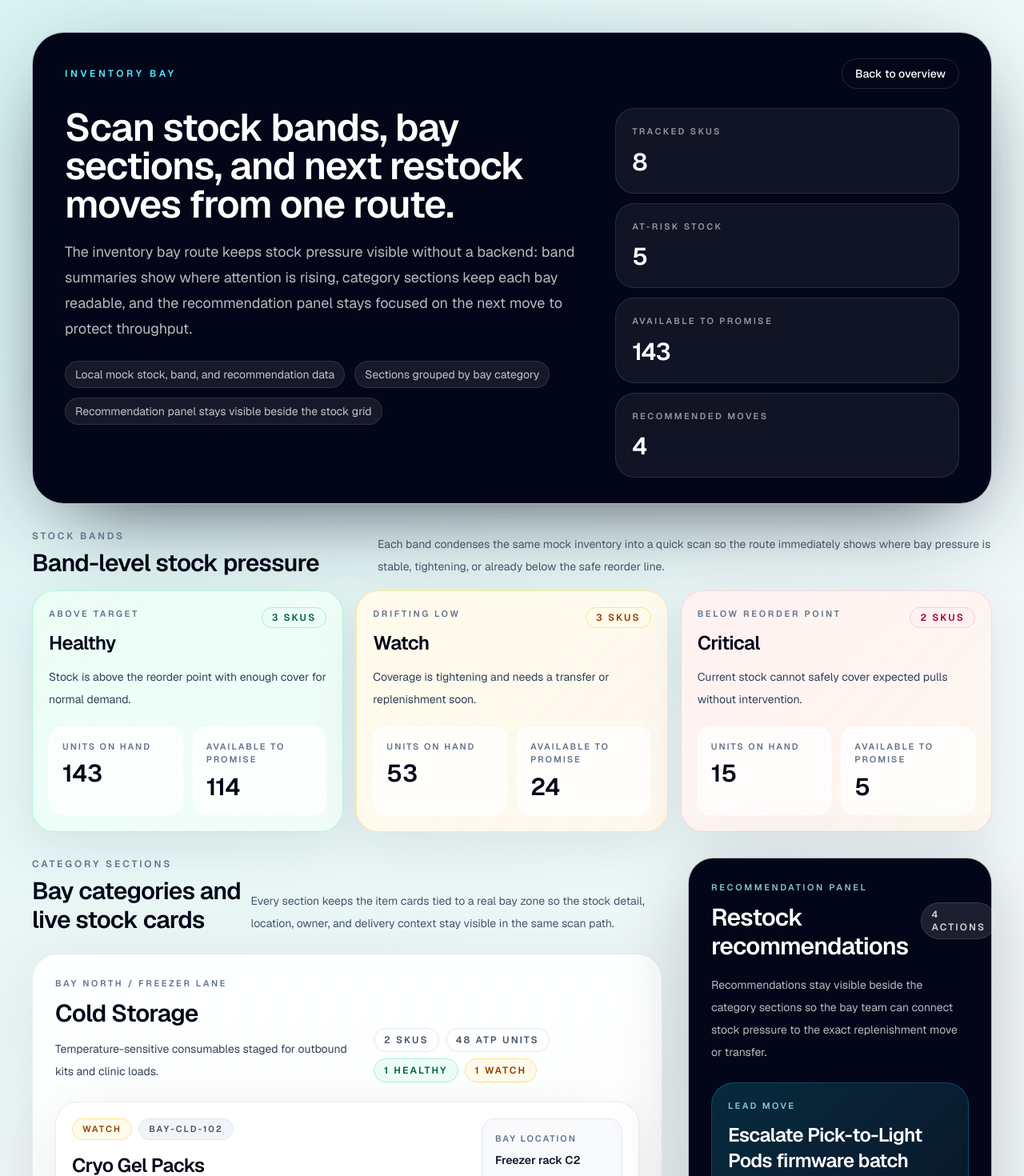
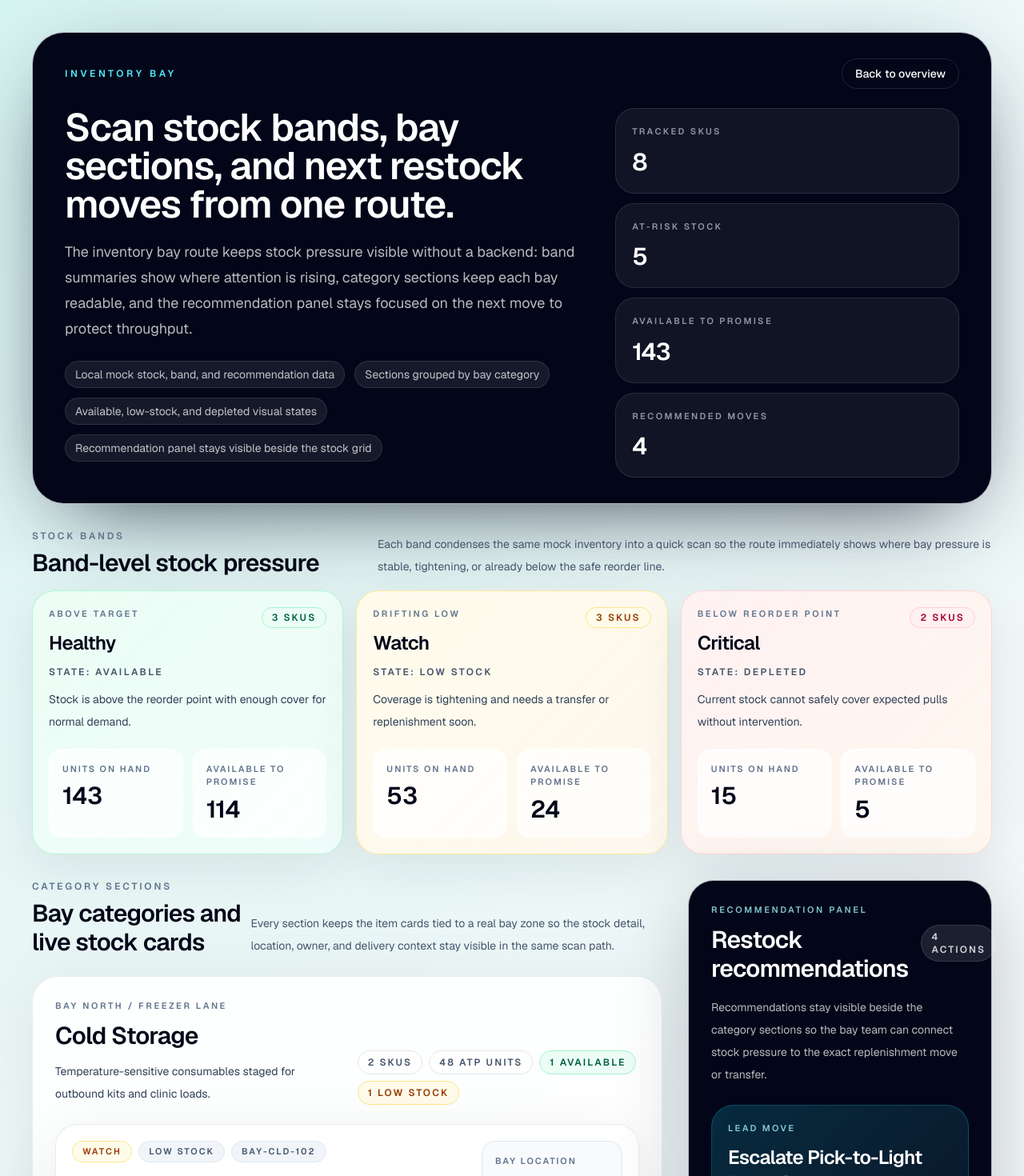
Before and after one commit to iamasx/api-test, a Next.js app: page /inventory-bay in a window 1280 px wide. Shown: the top 1470 px of the page at 80% size. Built offline with nearby package versions, Linux system fonts and the light colour scheme.

Commit message:
feat: refine inventory bay visual states

```diff
--- a/src/app/inventory-bay/_components/inventory-bay-card.tsx
+++ b/src/app/inventory-bay/_components/inventory-bay-card.tsx
@@ -27,6 +27,9 @@ export function InventoryBayCard({ item, band }: InventoryBayCardProps) {
               className={`rounded-full border px-3 py-1 text-[11px] font-semibold uppercase tracking-[0.2em] ${band.badgeClassName}`}
             >
               {band.name}
+            </span>
+            <span className="rounded-full border border-slate-200 bg-slate-100 px-3 py-1 text-[11px] font-semibold uppercase tracking-[0.18em] text-slate-600">
+              {band.stateLabel}
             </span>
             <span className="rounded-full border border-slate-200 bg-slate-100 px-3 py-1 text-[11px] font-semibold uppercase tracking-[0.18em] text-slate-600">
               {item.sku}
@@ -68,7 +71,7 @@ export function InventoryBayCard({ item, band }: InventoryBayCardProps) {
         </div>
       </div>
 
-      <dl className="mt-5 grid gap-3 sm:grid-cols-2 xl:grid-cols-4">
+      <dl className="mt-5 grid gap-3 md:grid-cols-2 xl:grid-cols-4">
         <div className="rounded-2xl border border-slate-200 bg-slate-50 px-4 py-4">
           <dt className="text-[11px] font-semibold uppercase tracking-[0.18em] text-slate-500">
             Units on hand
@@ -104,7 +107,7 @@ export function InventoryBayCard({ item, band }: InventoryBayCardProps) {
       </dl>
 
       <div className="mt-5 rounded-[1.5rem] border border-slate-200 bg-[linear-gradient(135deg,rgba(248,250,252,0.96),rgba(255,255,255,0.96))] px-4 py-4">
-        <div className="grid gap-4 lg:grid-cols-[minmax(0,1fr)_minmax(15rem,0.85fr)]">
+        <div className="grid gap-4 md:grid-cols-[minmax(0,1fr)_minmax(15rem,0.85fr)]">
           <div>
             <p className="text-[11px] font-semibold uppercase tracking-[0.18em] text-slate-500">
               Next delivery
--- a/src/app/inventory-bay/_components/inventory-bay-category-section.tsx
+++ b/src/app/inventory-bay/_components/inventory-bay-category-section.tsx
@@ -48,7 +48,7 @@ export function InventoryBayCategorySection({
                 key={band.id}
                 className={`rounded-full border px-3 py-1.5 text-xs font-semibold uppercase tracking-[0.18em] ${band.badgeClassName}`}
               >
-                {section.bandCounts[band.id]} {band.name}
+                {section.bandCounts[band.id]} {band.stateLabel}
               </span>
             ))}
         </div>
--- a/src/app/inventory-bay/_components/inventory-bay-shell.tsx
+++ b/src/app/inventory-bay/_components/inventory-bay-shell.tsx
@@ -76,6 +76,9 @@ export function InventoryBayShell({
                 </span>
                 <span className="rounded-full border border-white/10 bg-white/8 px-3 py-1.5">
                   Sections grouped by bay category
+                </span>
+                <span className="rounded-full border border-white/10 bg-white/8 px-3 py-1.5">
+                  Available, low-stock, and depleted visual states
                 </span>
                 <span className="rounded-full border border-white/10 bg-white/8 px-3 py-1.5">
                   Recommendation panel stays visible beside the stock grid
--- a/src/app/inventory-bay/_components/stock-band-summary-card.tsx
+++ b/src/app/inventory-bay/_components/stock-band-summary-card.tsx
@@ -25,6 +25,10 @@ export function StockBandSummaryCard({ summary }: StockBandSummaryCardProps) {
         </span>
       </div>
 
+      <p className="mt-3 text-xs font-semibold uppercase tracking-[0.2em] text-slate-600">
+        State: {summary.stateLabel}
+      </p>
+
       <p className="mt-3 max-w-sm text-sm leading-7 text-slate-700">
         {summary.description}
       </p>
--- a/src/app/inventory-bay/_data/inventory-bay-data.ts
+++ b/src/app/inventory-bay/_data/inventory-bay-data.ts
@@ -5,6 +5,7 @@ export type InventoryBayPriority = "Immediate" | "This Shift" | "Monitor";
 export type InventoryBayBand = {
   id: InventoryBayBandId;
   name: string;
+  stateLabel: string;
   eyebrow: string;
   description: string;
   badgeClassName: string;
@@ -78,6 +79,7 @@ export const inventoryBayBands: InventoryBayBand[] = [
   {
     id: "healthy",
     name: "Healthy",
+    stateLabel: "Available",
     eyebrow: "Above target",
     description: "Stock is above the reorder point with enough cover for normal demand.",
     badgeClassName: "border-emerald-200 bg-emerald-50 text-emerald-800",
@@ -88,6 +90,7 @@ export const inventoryBayBands: InventoryBayBand[] = [
   {
     id: "watch",
     name: "Watch",
+    stateLabel: "Low Stock",
     eyebrow: "Drifting low",
     description: "Coverage is tightening and needs a transfer or replenishment soon.",
     badgeClassName: "border-amber-200 bg-amber-50 text-amber-800",
@@ -98,6 +101,7 @@ export const inventoryBayBands: InventoryBayBand[] = [
   {
     id: "critical",
     name: "Critical",
+    stateLabel: "Depleted",
     eyebrow: "Below reorder point",
     description: "Current stock cannot safely cover expected pulls without intervention.",
     badgeClassName: "border-rose-200 bg-rose-50 text-rose-800",
```
